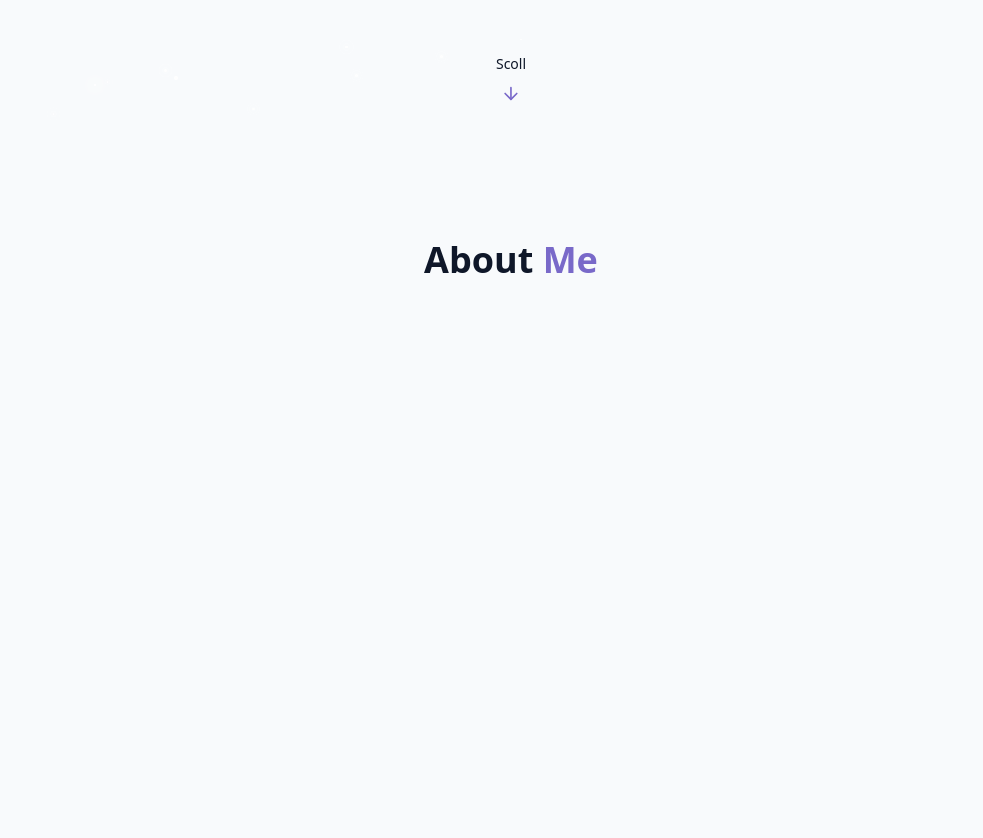
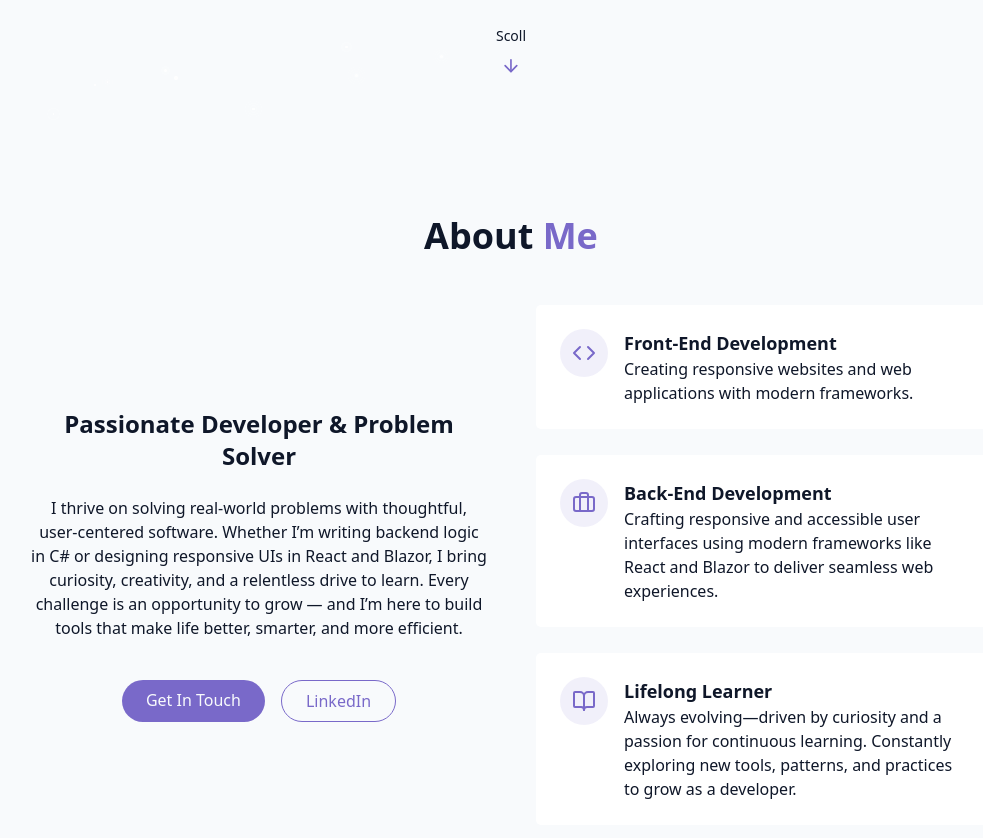
Before and after one commit to LUCKYINGGG/PersonalPortfolioWeb, a React (Vite) app: page / in a window 1280 px wide. Shown: the part 680-1518 px from the top of the page, without its empty margins (129-1112 px from the left). Before the commit the page ends 1104 px from the top, so only its background shows below. Built offline with nearby package versions, Linux system fonts and the light colour scheme.

Commit message:
About me grid

```diff
--- a/src/components/AboutSection.jsx
+++ b/src/components/AboutSection.jsx
@@ -1,17 +1,87 @@
+import { BookOpen, Briefcase, Code, Library, User } from "lucide-react"
+
 
 export const AboutSection = () =>
 {
 
 
-    return <section id="#about" className="py-24 px-4 relative">
-        <div className="container mx-auto max-w-5xl">
-            <h2 className="text-3xl md:text-4xl font-bold mb-12 text-center">
-                About <span className="text-primary">Me</span>
-            </h2>
+    return (
+        <section id="#about" className="py-24 px-4 relative">
+            <div className="container mx-auto max-w-5xl">
+                <h2 className="text-3xl md:text-4xl font-bold mb-12 text-center">
+                    About <span className="text-primary">Me</span>
+                </h2>
 
-        </div>
+                <div className="grid grid-cols-1 md:grid-cols-2 gap-12 items-center">
+                    <div className="space-y-6">
+                        <h3 className="text-2xl font-semibold">Passionate Developer & Problem Solver</h3>
+                        <p className="text-muted-foreground">
+                            I thrive on solving real-world problems with thoughtful, user-centered software.
+                            Whether I’m writing backend logic in C# or designing responsive UIs in React and Blazor,
+                            I bring curiosity, creativity, and a relentless drive to learn.
+                            Every challenge is an opportunity to grow — and I’m here to build tools that make life better,
+                            smarter, and more efficient.
+                        </p>
 
-    </section>
+                        <div className="flex flex-col sm:flex-row gap-4 pt-4 justify-center">
+                            <a href="#contact" className="cosmic-button">
+                                Get In Touch
+                            </a>
 
+                            <a href="https://www.linkedin.com/in/ying-t-47230a25b/" className="px-6 py-2 rounded-full border border-primary text-primary font-medium hover:bg-primary/10 transition-colors duration-300">
+                                LinkedIn
+                            </a>
 
+                        </div>
+                    </div>
+
+                    <div className="grid grid-cols-1 gap-6">
+                        <div className="gradient-border p-6 card-hover">
+                            <div className="flex items-start gap-4">
+                                <div className="p-3 rounded-full bg-primary/10">
+                                    <Code className="h-6 w-6 text-primary" />
+                                </div>
+                                <div className="text-left">
+                                    <h4 className="font-semibold text-lg">Front-End Development</h4>
+                                    <p className="text-muted-foreground">Creating responsive websites and web applications with modern frameworks.</p>
+                                </div>
+
+                            </div>
+                        </div>
+
+                        <div className="gradient-border p-6 card-hover">
+                            <div className="flex items-start gap-4">
+                                <div className="p-3 rounded-full bg-primary/10">
+                                    <Briefcase className="h-6 w-6 text-primary" />
+
+                                </div>
+                                <div className="text-left">
+                                    <h4 className="font-semibold text-lg">Back-End Development</h4>
+                                    <p className="text-muted-foreground">Crafting responsive and accessible user interfaces using modern frameworks like React and Blazor to deliver seamless web experiences.</p>
+                                </div>
+
+                            </div>
+                        </div>
+
+                        <div className="gradient-border p-6 card-hover">
+                            <div className="flex items-start gap-4">
+                                <div className="p-3 rounded-full bg-primary/10">
+                                    <BookOpen className="h-6 w-6 text-primary" />
+
+                                </div>
+                                <div className="text-left">
+                                    <h4 className="font-semibold text-lg">Lifelong Learner</h4>
+                                    <p className="text-muted-foreground">Always evolving—driven by curiosity and a passion for continuous learning. Constantly exploring new tools, patterns, and practices to grow as a developer.</p>
+                                </div>
+
+                            </div>
+                        </div>
+
+                    </div>
+
+                </div>
+
+            </div>
+        </section>
+    )
 }
--- a/src/pages/Home.jsx
+++ b/src/pages/Home.jsx
@@ -7,7 +7,6 @@ export const Home = () =>
 {
   return (
     <div className="min-h-screen bg-background text-foreground overflow-hidden">
-      Home Page
       {/* Theme Toggle */ }
       <ThemeToggle />
       {/* Background Effects */ }
```
